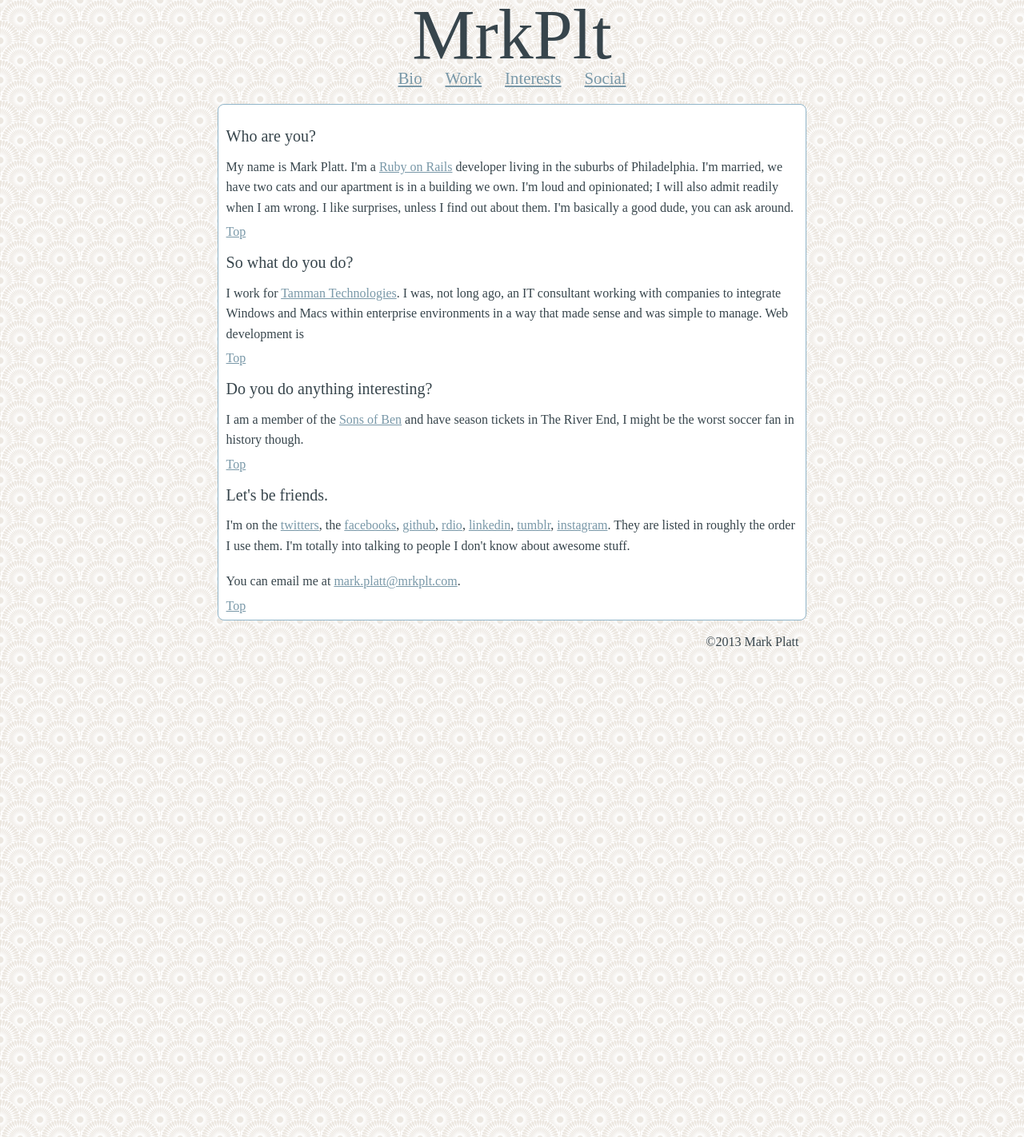
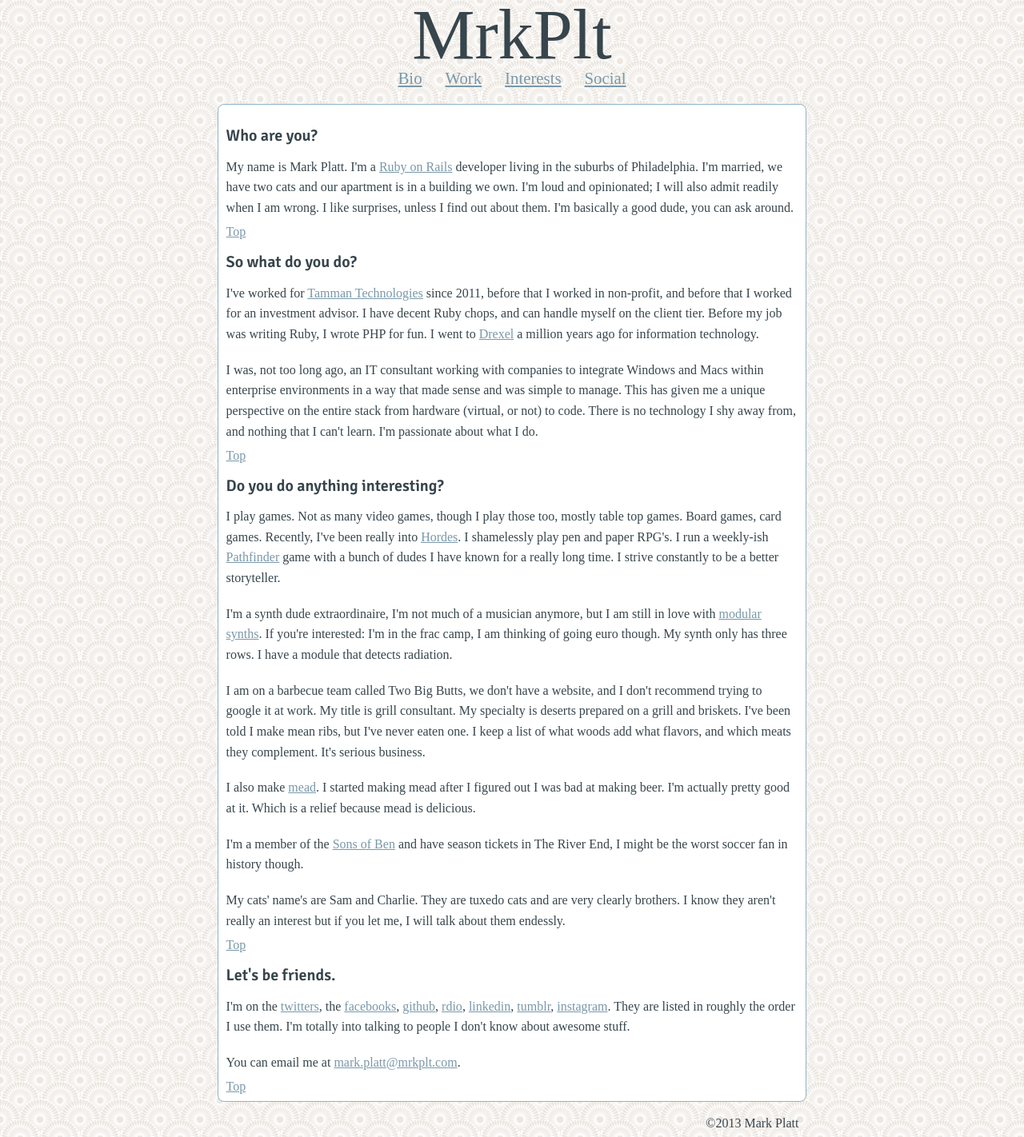
Before and after one commit to mrkplt/mrkplt.github.io, a Jekyll site: the page built from index.html, in a window 1280 px wide. Shown: the whole page at 80% size. Built offline with Jekyll 4.4.1, drawn with Linux system fonts in a browser that asks for light colours; some web fonts are replaced.

Commit message:
I think that's it for now.

```diff
--- a/_includes/interests.html
+++ b/_includes/interests.html
@@ -1,3 +1,13 @@
 <h2 id='interests'>Do you do anything interesting?</h2>
-  <p>I am a member of the <a href="http://sonsofben.com/">Sons of Ben</a> and have season tickets in The River End, I might be the worst soccer fan in history though.</p>
+  <p>I play games. Not as many video games, though I play those too, mostly table top games. Board games, card games. Recently, I've been really into <a href="http://privateerpress.com/HORDES">Hordes</a>. I shamelessly play pen and paper RPG's. I run a weekly-ish <a href="http://paizo.com/pathfinder">Pathfinder</a> game with a bunch of dudes I have known for a really long time. I strive constantly to be a better storyteller.</p>
+
+  <p>I'm a synth dude extraordinaire, I'm not much of a musician anymore, but I am still in love with <a href="http://en.wikipedia.org/wiki/Modular_synthesizer">modular synths</a>. If you're interested: I'm in the frac camp, I am thinking of going euro though. My synth only has three rows. I have a module that detects radiation.</p>
+
+  <p>I am on a barbecue team called Two Big Butts, we don't have a website, and I don't recommend trying to google it at work. My title is grill consultant. My specialty is deserts prepared on a grill and briskets. I've been told I make mean ribs, but I've never eaten one. I keep a list of what woods add what flavors, and which meats they complement. It's serious business.</p>
+
+  <p>I also make <a href="https://en.wikipedia.org/wiki/Mead">mead</a>. I started making mead after I figured out I was bad at making beer. I'm actually pretty good at it. Which is a relief because mead is delicious.</p>
+
+  <p>I'm a member of the <a href="http://sonsofben.com/">Sons of Ben</a> and have season tickets in The River End, I might be the worst soccer fan in history though.</p>
+
+  <p>My cats' name's are Sam and Charlie. They are tuxedo cats and are very clearly brothers. I know they aren't really an interest but if you let me, I will talk about them endessly.</p>
 <a href="#top" class='top_link'>Top</a>
--- a/_includes/work.html
+++ b/_includes/work.html
@@ -1,5 +1,8 @@
 <h2 id='work'>So what do you do?</h2>
 <p>
-  I work for <a href="http://www.tammantech.com">Tamman Technologies</a>. I was, not long ago, an IT consultant working with companies to integrate Windows and Macs within enterprise environments in a way that made sense and was simple to manage. Web development is
+  I've worked for <a href="http://www.tammantech.com">Tamman Technologies</a> since 2011, before that I worked in non-profit, and before that I worked for an investment advisor. I have decent Ruby chops, and can handle myself on the client tier. Before my job was writing Ruby, I wrote PHP for fun. I went to <a href="http://www.drexel.edu">Drexel</a> a million years ago for information technology.
+</p>
+<p>
+  I was, not too long ago, an IT consultant working with companies to integrate Windows and Macs within enterprise environments in a way that made sense and was simple to manage. This has given me a unique perspective on the entire stack from hardware (virtual, or not) to code. There is no technology I shy away from, and nothing that I can't learn. I'm passionate about what I do.
 </p>
 <a href="#top" class='top_link'>Top</a>
--- a/_layouts/default.html
+++ b/_layouts/default.html
@@ -7,7 +7,7 @@
     <title>{{ page.title }}</title>
     <link rel="stylesheet" href="css/reset.css">
     <link rel="stylesheet" href="css/style.css">
-    <link href='http://fonts.googleapis.com/css?family=Rosarivo|Simonetta|Habibi' rel='stylesheet' type='text/css'>
+    <link href='http://fonts.googleapis.com/css?family=Signika:600|Simonetta|Habibi' rel='stylesheet' type='text/css'>
     <!-- <link rel="author" href="humans.txt"> -->
   </head>
   <body>
--- a/css/style.css
+++ b/css/style.css
@@ -7,7 +7,8 @@ h2{
 margin-top: 1em;
 margin-bottom: .3em;
 font-size: 1.25em;
-font-family: 'Rosarivo', serif;
+font-weight: 600;
+font-family: 'Signika', serif;
 }
 p{
   font-family: 'Habibi', serif;
```
